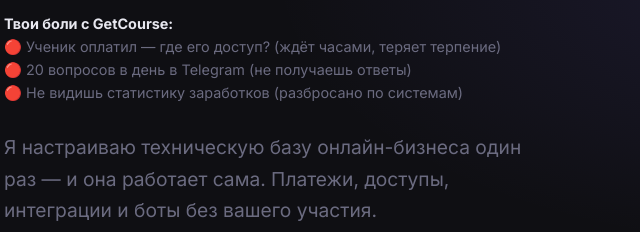
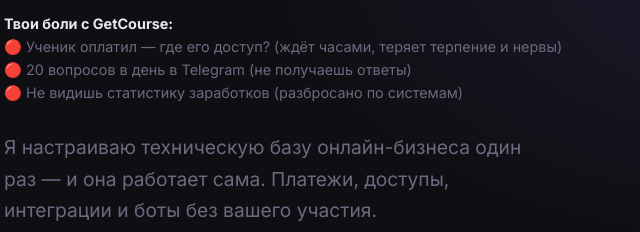
Before and after one commit to lafandra-del/protechspec, a plain HTML site: page index.html in a window 1280 px wide. Shown: the part 413-645 px from the top of the page, 86-726 px from the left. Drawn offline with Linux system fonts and the light colour scheme.

Commit message:
ТЕРПЕНИЕ И НЕРВЫ

```diff
--- a/index.html
+++ b/index.html
@@ -565,7 +565,7 @@
       </h1>
       <p style="font-size: 0.9rem; color: var(--muted); margin-bottom: 1.75rem; line-height: 1.6;">
         <strong style="color: var(--text);">Твои боли с GetCourse:</strong><br>
-        🔴 Ученик оплатил — где его доступ? (ждёт часами, теряет терпение)<br>
+        🔴 Ученик оплатил — где его доступ? (ждёт часами, теряет терпение и нервы)<br>
         🔴 20 вопросов в день в Telegram (не получаешь ответы)<br>
         🔴 Не видишь статистику заработков (разбросано по системам)
       </p>
```
